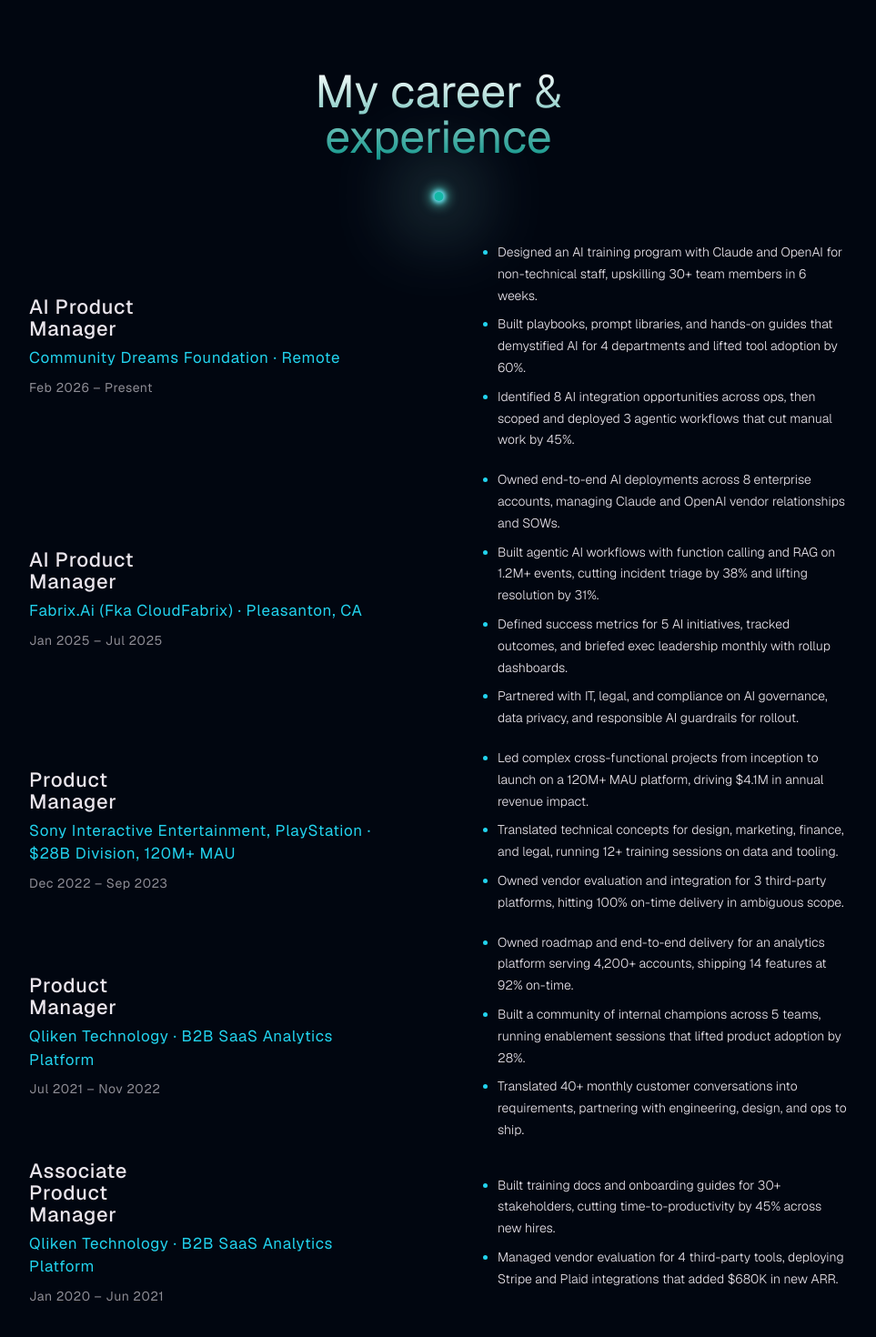
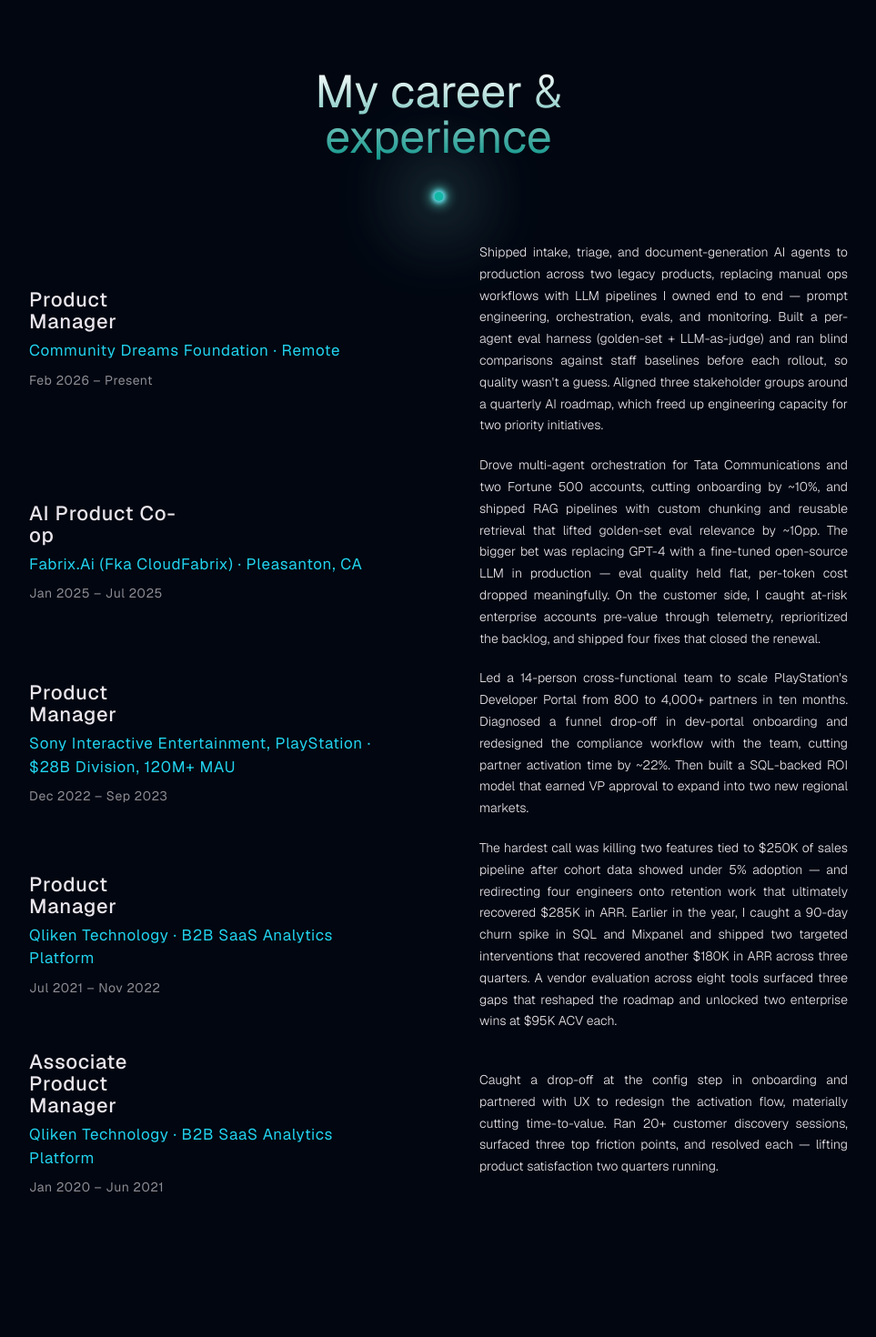
Before and after one commit to SohanAnand/Sohan-Portfolio, a React (Vite) app: page / in a window 1280 px wide. Shown: the part 2494-3964 px from the top of the page at 91% size, without its empty margins (158-1121 px from the left). Built offline with nearby package versions, Linux system fonts and the light colour scheme; no server answers.

Commit message:
Experience bullets

```diff
--- a/src/components/Career.tsx
+++ b/src/components/Career.tsx
@@ -15,31 +15,26 @@
           <div className="career-info-box">
             <div className="career-info-in">
               <div className="career-role">
-                <h4>AI Product Manager</h4>
+                <h4>Product Manager</h4>
                 <h5>Community Dreams Foundation · Remote</h5>
                 <h3>Feb 2026 – Present</h3>
               </div>
             </div>
-            <ul>
-              <li>Designed an AI training program with Claude and OpenAI for non-technical staff, upskilling 30+ team members in 6 weeks.</li>
-              <li>Built playbooks, prompt libraries, and hands-on guides that demystified AI for 4 departments and lifted tool adoption by 60%.</li>
-              <li>Identified 8 AI integration opportunities across ops, then scoped and deployed 3 agentic workflows that cut manual work by 45%.</li>
-            </ul>
+            <p>
+              Shipped intake, triage, and document-generation AI agents to production across two legacy products, replacing manual ops workflows with LLM pipelines I owned end to end — prompt engineering, orchestration, evals, and monitoring. Built a per-agent eval harness (golden-set + LLM-as-judge) and ran blind comparisons against staff baselines before each rollout, so quality wasn't a guess. Aligned three stakeholder groups around a quarterly AI roadmap, which freed up engineering capacity for two priority initiatives.
+            </p>
           </div>
           <div className="career-info-box">
             <div className="career-info-in">
               <div className="career-role">
-                <h4>AI Product Manager</h4>
+                <h4>AI Product Co-op</h4>
                 <h5>Fabrix.ai (fka CloudFabrix) · Pleasanton, CA</h5>
                 <h3>Jan 2025 – Jul 2025</h3>
               </div>
             </div>
-            <ul>
-              <li>Owned end-to-end AI deployments across 8 enterprise accounts, managing Claude and OpenAI vendor relationships and SOWs.</li>
-              <li>Built agentic AI workflows with function calling and RAG on 1.2M+ events, cutting incident triage by 38% and lifting resolution by 31%.</li>
-              <li>Defined success metrics for 5 AI initiatives, tracked outcomes, and briefed exec leadership monthly with rollup dashboards.</li>
-              <li>Partnered with IT, legal, and compliance on AI governance, data privacy, and responsible AI guardrails for rollout.</li>
-            </ul>
+            <p>
+              Drove multi-agent orchestration for Tata Communications and two Fortune 500 accounts, cutting onboarding by ~10%, and shipped RAG pipelines with custom chunking and reusable retrieval that lifted golden-set eval relevance by ~10pp. The bigger bet was replacing GPT-4 with a fine-tuned open-source LLM in production — eval quality held flat, per-token cost dropped meaningfully. On the customer side, I caught at-risk enterprise accounts pre-value through telemetry, reprioritized the backlog, and shipped four fixes that closed the renewal.
+            </p>
           </div>
           <div className="career-info-box">
             <div className="career-info-in">
@@ -49,11 +44,9 @@
                 <h3>Dec 2022 – Sep 2023</h3>
               </div>
             </div>
-            <ul>
-              <li>Led complex cross-functional projects from inception to launch on a 120M+ MAU platform, driving $4.1M in annual revenue impact.</li>
-              <li>Translated technical concepts for design, marketing, finance, and legal, running 12+ training sessions on data and tooling.</li>
-              <li>Owned vendor evaluation and integration for 3 third-party platforms, hitting 100% on-time delivery in ambiguous scope.</li>
-            </ul>
+            <p>
+              Led a 14-person cross-functional team to scale PlayStation's Developer Portal from 800 to 4,000+ partners in ten months. Diagnosed a funnel drop-off in dev-portal onboarding and redesigned the compliance workflow with the team, cutting partner activation time by ~22%. Then built a SQL-backed ROI model that earned VP approval to expand into two new regional markets.
+            </p>
           </div>
           <div className="career-info-box">
             <div className="career-info-in">
@@ -63,11 +56,9 @@
                 <h3>Jul 2021 – Nov 2022</h3>
               </div>
             </div>
-            <ul>
-              <li>Owned roadmap and end-to-end delivery for an analytics platform serving 4,200+ accounts, shipping 14 features at 92% on-time.</li>
-              <li>Built a community of internal champions across 5 teams, running enablement sessions that lifted product adoption by 28%.</li>
-              <li>Translated 40+ monthly customer conversations into requirements, partnering with engineering, design, and ops to ship.</li>
-            </ul>
+            <p>
+              The hardest call was killing two features tied to $250K of sales pipeline after cohort data showed under 5% adoption — and redirecting four engineers onto retention work that ultimately recovered $285K in ARR. Earlier in the year, I caught a 90-day churn spike in SQL and Mixpanel and shipped two targeted interventions that recovered another $180K in ARR across three quarters. A vendor evaluation across eight tools surfaced three gaps that reshaped the roadmap and unlocked two enterprise wins at $95K ACV each.
+            </p>
           </div>
           <div className="career-info-box">
             <div className="career-info-in">
@@ -77,10 +68,9 @@
                 <h3>Jan 2020 – Jun 2021</h3>
               </div>
             </div>
-            <ul>
-              <li>Built training docs and onboarding guides for 30+ stakeholders, cutting time-to-productivity by 45% across new hires.</li>
-              <li>Managed vendor evaluation for 4 third-party tools, deploying Stripe and Plaid integrations that added $680K in new ARR.</li>
-            </ul>
+            <p>
+              Caught a drop-off at the config step in onboarding and partnered with UX to redesign the activation flow, materially cutting time-to-value. Ran 20+ customer discovery sessions, surfaced three top friction points, and resolved each — lifting product satisfaction two quarters running.
+            </p>
           </div>
         </div>
       </div>
--- a/src/components/styles/Career.css
+++ b/src/components/styles/Career.css
@@ -45,26 +45,13 @@
   margin-bottom: 20px;
 }
 
-.career-info-box ul {
+.career-info-box p {
   width: 40%;
   font-size: 14px;
   line-height: 1.7;
   font-weight: 300;
   margin: 0;
-  padding-left: 20px;
-  list-style: disc;
-}
-
-.career-info-box li {
-  margin-bottom: 8px;
-}
-
-.career-info-box li:last-child {
-  margin-bottom: 0;
-}
-
-.career-info-box li::marker {
-  color: var(--accentColor);
+  text-align: justify;
 }
 
 .career-info-in {
@@ -196,7 +183,7 @@
     font-size: 14px;
   }
 
-  .career-info-box ul {
+  .career-info-box p {
     font-size: 14px;
   }
 
@@ -205,7 +192,7 @@
     gap: 20px;
   }
 
-  .career-info-box ul {
+  .career-info-box p {
     width: 45%;
   }
 }
@@ -226,15 +213,10 @@
     margin-bottom: 70px;
   }
 
-  .career-info-in {
+  .career-info-in,
+  .career-info-box p {
     width: 100%;
     padding-left: 10%;
-    box-sizing: border-box;
-  }
-
-  .career-info-box ul {
-    width: 100%;
-    padding-left: calc(10% + 20px);
     box-sizing: border-box;
   }
 
@@ -267,12 +249,9 @@
     font-size: 13px;
   }
 
-  .career-info-in {
+  .career-info-in,
+  .career-info-box p {
     padding-left: 5%;
-  }
-
-  .career-info-box ul {
-    padding-left: calc(5% + 20px);
   }
 
   .career-section {
```
